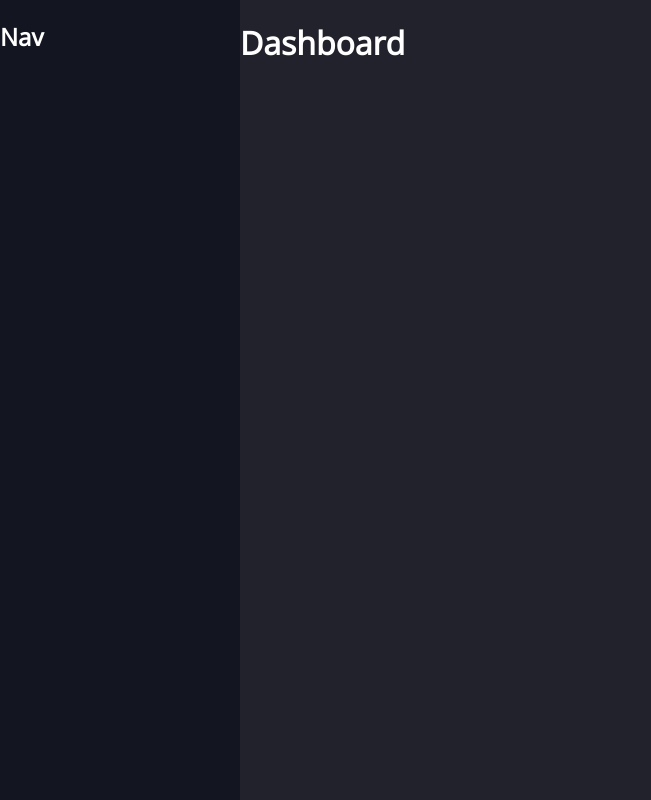
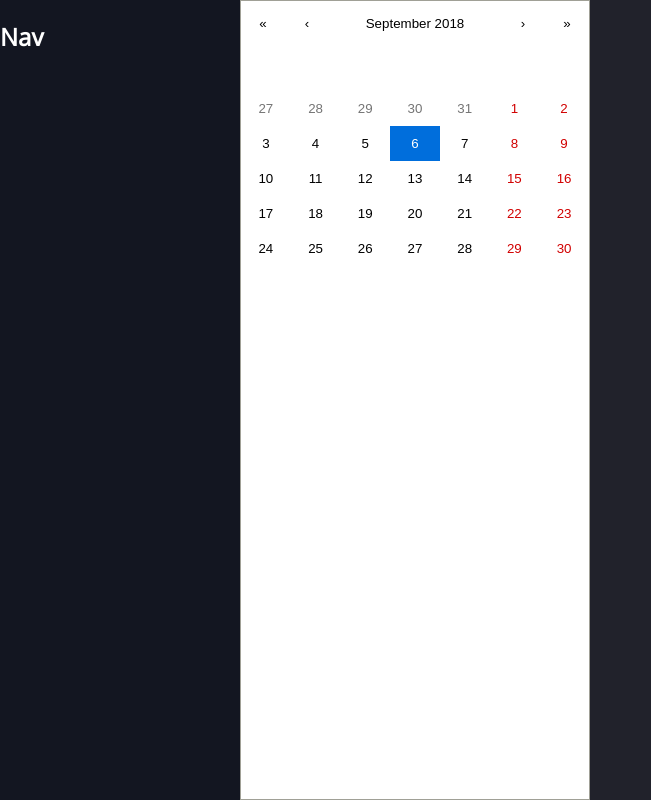
Before and after one commit to GraySmith00/talent-buyer-client, a React (Create React App) app: page /home in a window 1280 px wide. Shown: the whole page, without its empty margins (0-651 px from the left). Built offline with nearby package versions, Linux system fonts and the light colour scheme.

Commit message:
Add react-calendar to Dashboard

```diff
--- a/package.json
+++ b/package.json
@@ -10,6 +10,7 @@
     "node-sass-chokidar": "^1.3.3",
     "npm-run-all": "^4.1.3",
     "react": "^16.4.2",
+    "react-calendar": "^2.17.5",
     "react-dom": "^16.4.2",
     "react-redux": "^5.0.7",
     "react-router": "^4.3.1",
--- a/src/components/Dashboard/Dashboard.js
+++ b/src/components/Dashboard/Dashboard.js
@@ -1,13 +1,20 @@
 import React, { Component } from 'react';
+import Calendar from 'react-calendar';
 import Nav from '../Nav/Nav';
 import './Dashboard.css';
 
 class Dashboard extends Component {
+  state = {
+    date: new Date()
+  };
+
+  handleDateChange = date => this.setState({ date });
+
   render() {
     return (
       <div className="dashboard">
         <Nav />
-        <h1>Dashboard</h1>
+        <Calendar onChange={this.handleDateChange} value={this.state.date} />
       </div>
     );
   }
```
Also changed, not shown: 1 other file (tests, documents, lock files or other folders).
